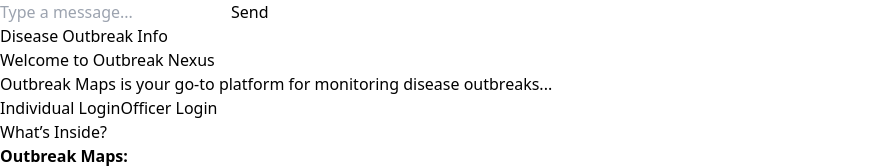
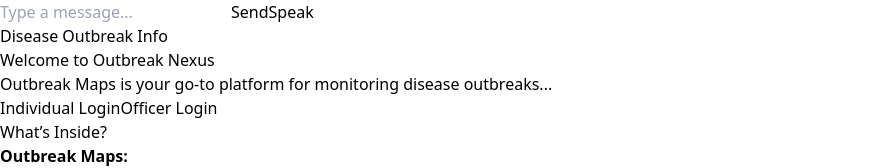
Before and after one commit to Sushantsth21/outbreak_nexus, a React (Vite) app in the folder frontend/: page / in a window 1280 px wide. Both pictures are taken after a click on the element "Chat with us". Shown: the part 1228-1396 px from the top of the page, without its empty margins (0-883 px from the left). Built offline with nearby package versions, Linux system fonts and the light colour scheme.

Commit message:
Virtual Assistant Added in Chatbot

```diff
--- a/frontend/src/components/Chatbot.jsx
+++ b/frontend/src/components/Chatbot.jsx
@@ -10,6 +10,9 @@ const Chatbot = ({ onClose }) => {
   const [isLoading, setIsLoading] = useState(false);
   const messagesEndRef = useRef(null);
   const API_KEY = import.meta.env.VITE_GEMINI_API_KEY;
+  const [isListening, setIsListening] = useState(false);
+  const recognition = useRef(null);
+  const stopTimeout = useRef(null);
 
   useEffect(() => {
     scrollToBottom();
@@ -33,7 +36,7 @@ const Chatbot = ({ onClose }) => {
 
     try {
       const genAI = new GoogleGenerativeAI(API_KEY);
-      const model = genAI.getGenerativeModel({ model: "gemini-1.5-flash" }); // Using gemini-pro
+      const model = genAI.getGenerativeModel({ model: "gemini-1.5-flash" });
 
       const result = await model.generateContent({
         contents: [
@@ -85,6 +88,56 @@ const Chatbot = ({ onClose }) => {
     }
   };
 
+  const startListening = () => {
+    if ("webkitSpeechRecognition" in window) {
+      const recognitionInstance = new window.webkitSpeechRecognition();
+      recognitionInstance.continuous = true; // Changed to true for continuous listening
+      recognitionInstance.lang = "en-US";
+      recognitionInstance.interimResults = true; // Changed to true for interim results
+      recognitionInstance.onstart = () => {
+        setIsListening(true);
+      };
+      recognitionInstance.onresult = (event) => {
+        let interimTranscript = "";
+        let finalTranscript = "";
+        for (let i = event.resultIndex; i < event.results.length; ++i) {
+          if (event.results[i].isFinal) {
+            finalTranscript += event.results[i][0].transcript;
+          } else {
+            interimTranscript += event.results[i][0].transcript;
+          }
+        }
+        setInput(finalTranscript || interimTranscript);
+        clearTimeout(stopTimeout.current);
+        stopTimeout.current = setTimeout(() => {
+          stopListening();
+          handleSendMessage(); // Send message after 3 seconds of silence
+        }, 3000); // 3 seconds timeout
+      };
+      recognitionInstance.onend = () => {
+        setIsListening(false);
+        clearTimeout(stopTimeout.current);
+      };
+      recognitionInstance.onerror = (event) => {
+        console.error("Speech recognition error:", event.error);
+        setIsListening(false);
+        clearTimeout(stopTimeout.current);
+      };
+      recognitionInstance.start();
+      recognition.current = recognitionInstance;
+    } else {
+      console.error("Speech recognition not supported in this browser.");
+    }
+  };
+
+  const stopListening = () => {
+    if (recognition.current) {
+      recognition.current.stop();
+      setIsListening(false);
+      clearTimeout(stopTimeout.current);
+    }
+  };
+
   return (
     <div className="fixed bottom-20 left-4 bg-white w-80 h-96 shadow-lg rounded-xl border border-gray-300 flex flex-col z-20">
       <div className="flex justify-between items-center bg-gray-800 text-white p-2 rounded-t-xl">
@@ -123,17 +176,23 @@ const Chatbot = ({ onClose }) => {
         <input
           type="text"
           placeholder="Type a message..."
-          className="flex-grow border p-2 rounded-l focus:outline-none"
+          className="flex-grow border p-1 rounded-l focus:outline-none"
           value={input}
           onChange={handleInputChange}
           onKeyPress={handleKeyPress}
         />
         <button
-          className="bg-green-600 text-white px-4 py-2 rounded-r hover:bg-green-700 disabled:bg-green-400"
+          className="bg-green-600 text-white p-2 rounded-r hover:bg-green-700 disabled:bg-green-400"
           onClick={handleSendMessage}
           disabled={isLoading || input.trim() === ""}
         >
           Send
+        </button>
+        <button
+          onClick={isListening ? stopListening : startListening}
+          className="bg-blue-500 text-white rounded ml-1"
+        >
+          {isListening ? "Stop" : "Speak"}
         </button>
       </div>
     </div>
```
